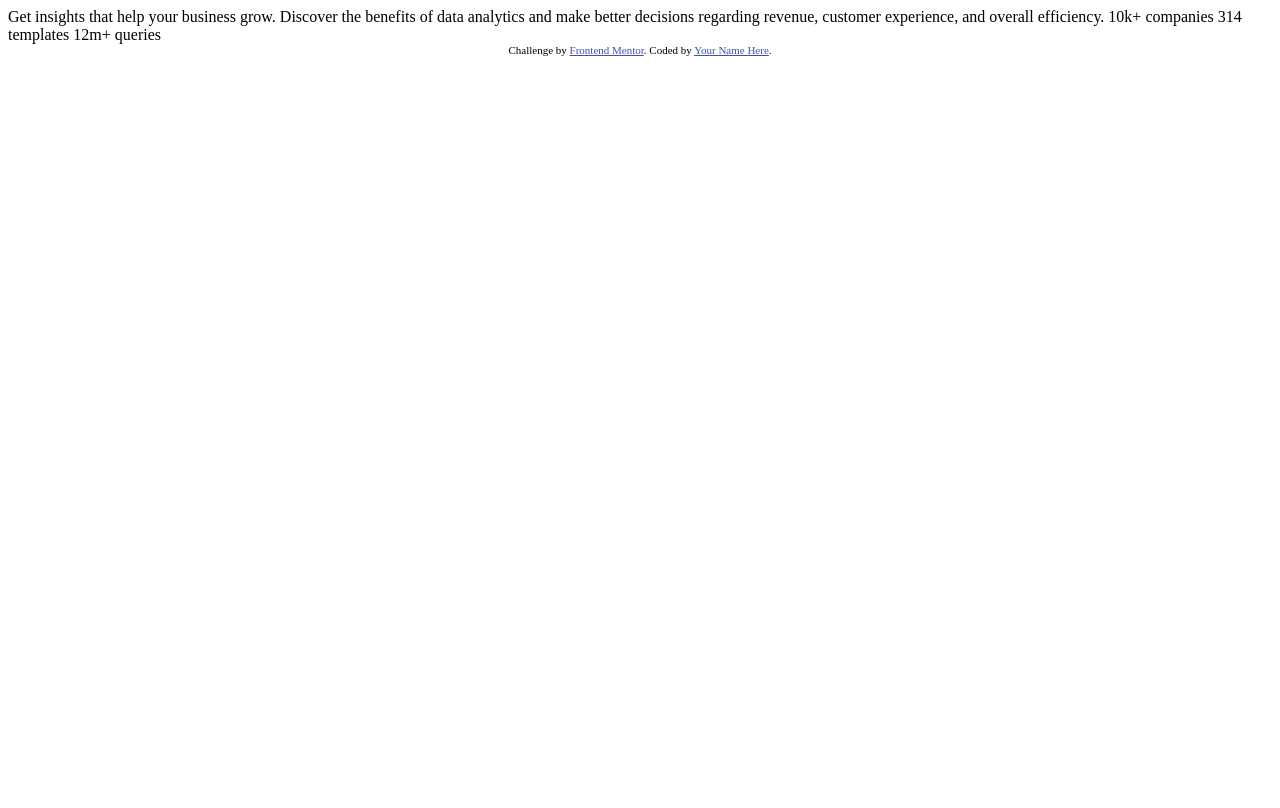
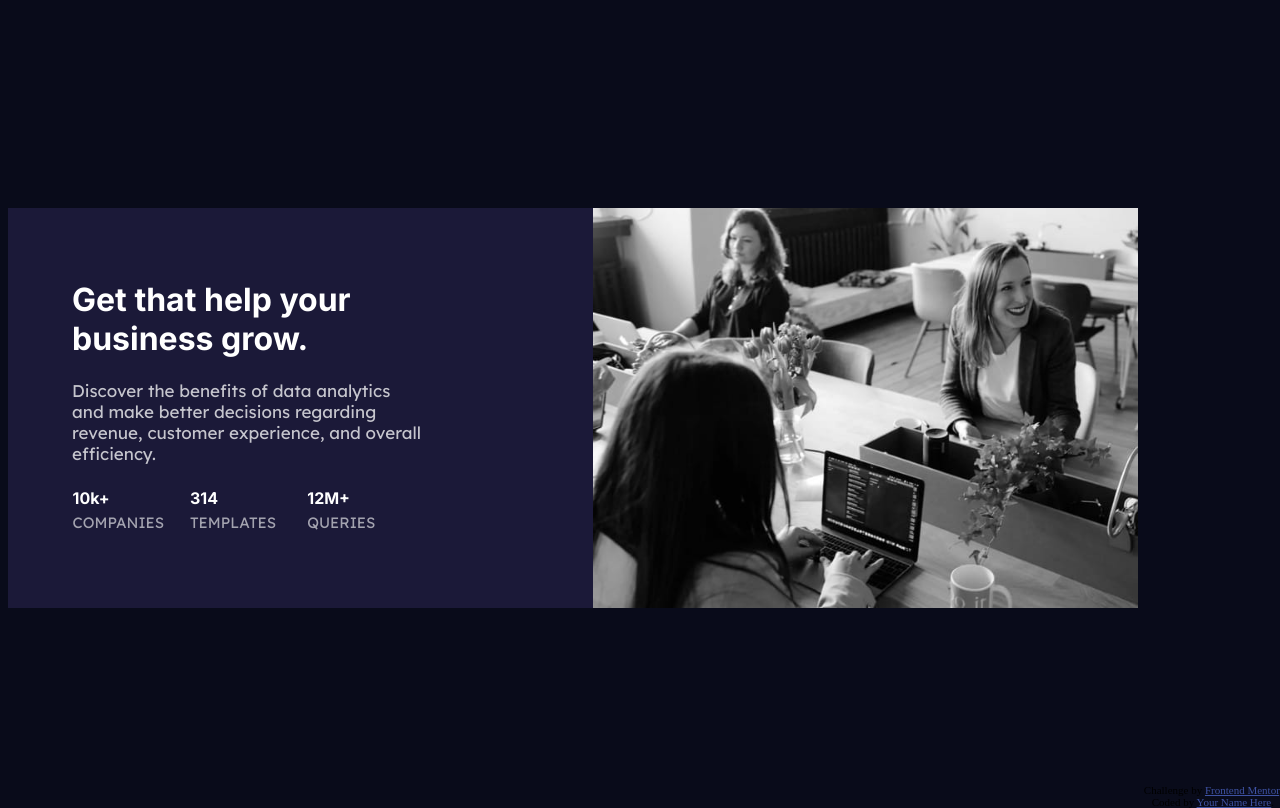
Before and after one commit to BraveSoul33/stats-preview-card-project, a plain HTML site: page index.html in a window 1280 px wide. Drawn offline with Linux system fonts and the light colour scheme.

Commit message:
set up most of the structure

```diff
--- a/index.html
+++ b/index.html
@@ -3,8 +3,14 @@
 <head>
   <meta charset="UTF-8">
   <meta name="viewport" content="width=device-width, initial-scale=1.0"> <!-- displays site properly based on user's device -->
-
+  <link rel="stylesheet" href="style.css">
   <link rel="icon" type="image/png" sizes="32x32" href="./images/favicon-32x32.png">
+  <link rel="preconnect" href="https://fonts.googleapis.com">
+  <link rel="preconnect" href="https://fonts.gstatic.com" crossorigin>
+  <link href="https://fonts.googleapis.com/css2?family=Inter:wght@400;700&display=swap" rel="stylesheet">
+  <link rel="preconnect" href="https://fonts.googleapis.com">
+  <link rel="preconnect" href="https://fonts.gstatic.com" crossorigin>
+  <link href="https://fonts.googleapis.com/css2?family=Lexend+Deca&display=swap" rel="stylesheet">
 
   <title>Frontend Mentor | Stats preview card component</title>
 
@@ -15,15 +21,31 @@
   </style>
 </head>
 <body>
+  <div class="main">
+    <div class="text">
+      <header>
+        <h1>Get <style color: hsl(277, 64%, 61%);>insights</style>that help your business grow.</h1>
 
-  Get insights that help your business grow.
+        <p class="subheader">Discover the benefits of data analytics and make better decisions regarding revenue, customer
+      experience, and overall efficiency.</p>
+      </header>
 
-  Discover the benefits of data analytics and make better decisions regarding revenue, customer
-  experience, and overall efficiency.
+      <section>
+        <div class="companies">
+          <p class="top">10k+</p><p class="bottom">companies</p>
+        </div>
 
-  10k+ companies
-  314 templates
-  12m+ queries
+        <div class="templates">
+          <p class="top">314</p><p class="bottom">templates</p>
+        </div>
+
+        <div class="queries">
+          <p class="top">12M+</p><p class="bottom">queries</p>
+        </div>
+      </section>
+    </div>
+  </div>
+    <img src="images/image-header-mobile.jpg" alt="women working in an office">
 
   <div class="attribution">
     Challenge by <a href="https://www.frontendmentor.io?ref=challenge" target="_blank">Frontend Mentor</a>.
--- /dev/null
+++ b/style.css
@@ -0,0 +1,119 @@
+:root
+--lexend: font-family: 'Lexend Deca', sans-serif;
+--inter: font-family: 'Inter', sans-serif;
+
+* {
+    margin: 0;
+    padding: 0;
+    box-sizing: border-box;
+}
+
+html {
+    height: 100%;
+    width: 100%;
+}
+
+body {
+    display: flex;
+    align-items: center;
+    height: 100%;
+    width: 100%;
+    background-color: hsl(233, 47%, 7%);
+}
+
+.main {
+    display: flex;
+    align-items: center;
+    width: 80%;
+    height: 50%;
+    background-color: hsl(244, 38%, 16%);
+}
+
+.text {
+    display: flex;
+    flex-direction: column;
+    height: 18em;
+    width: 22em;
+    padding-top: 2em;
+    padding-left: 4em;
+    padding-right: 4em;
+    background-color: hsl(244, 38%, 16%);
+}
+
+header {
+    display: flex;
+    flex-direction: column;
+    height: 10em;
+    width: 100%;
+    gap: 5px;
+}
+
+h1 {
+    color: hsl(0, 0%, 100%);
+    font-family: 'Inter', sans-serif;
+    font-weight: 700;
+    margin-block-start: 0;
+    margin-block-end: 0;
+}
+
+.subheader {
+    font-family: 'Lexend Deca', sans-serif;
+    font-size: 17px;
+    color: hsla(0, 0%, 100%, 0.75);
+}
+
+section {
+    display: flex;
+    justify-content: space-around;
+    align-items: flex-start;
+    height: 5em;
+    margin-block-start: 2em;
+    padding-bottom: 1em;
+}
+
+.companies {
+    display: flex;
+    flex-direction: column;
+    height: 6em;
+    width: 33%;
+    gap: 5px;
+}
+
+.templates {
+    display: flex;
+    flex-direction: column;
+    height: 6em;
+    width: 33%;
+    gap: 5px;
+}
+
+.queries {
+    display: flex;
+    flex-direction: column;
+    height: 6em;
+    width: 33%;
+    gap: 5px;
+}
+
+.top {
+    margin-block-end: 0;
+    font-family: 'Inter', sans-serif;
+    font-weight: 700;
+    color: hsl(0, 0%, 100%);
+}
+
+.bottom {
+    margin-block-start: 0;
+    font-family: 'Lexend Deca', sans-serif;
+    font-size: 15px;
+    text-transform: uppercase;
+    color: hsla(0, 0%, 100%, 0.6);
+}
+
+img {
+    height: 50%;
+}
+
+.attribution {
+    align-self: flex-end;
+}
```
